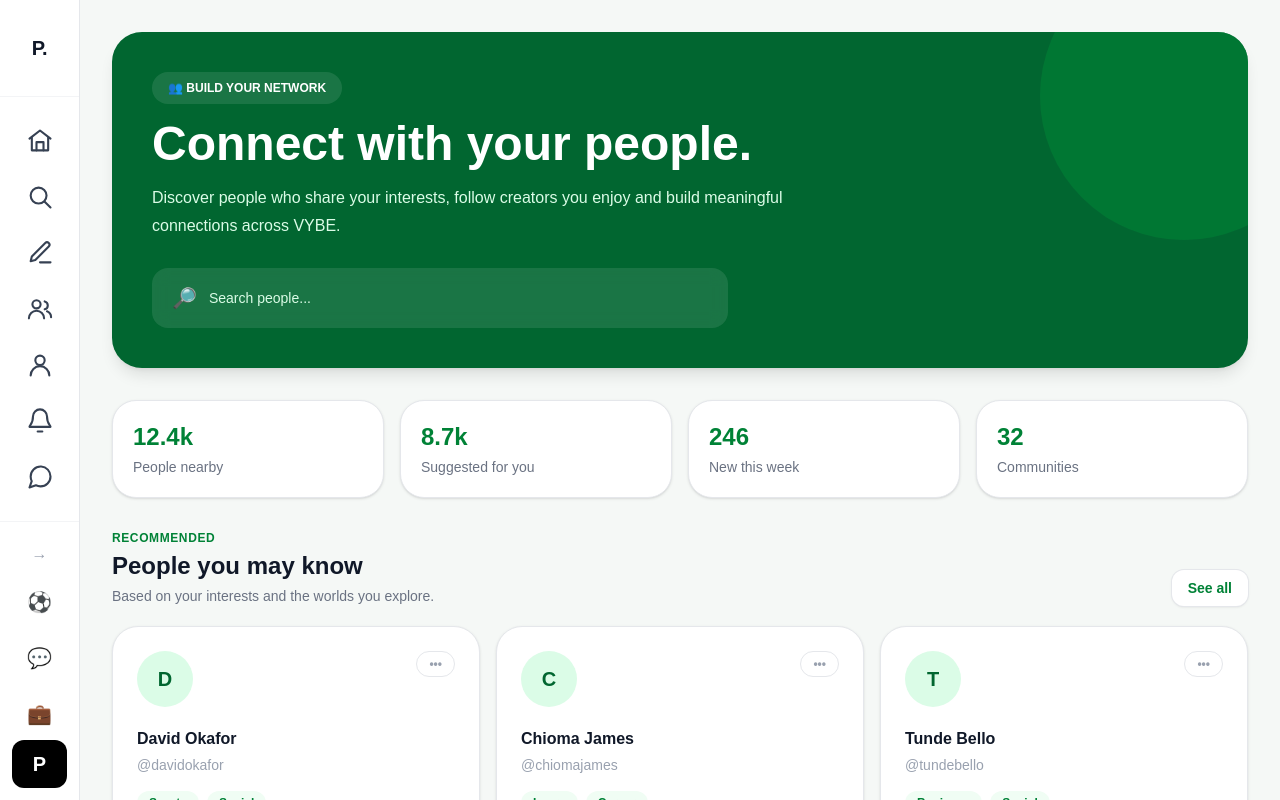
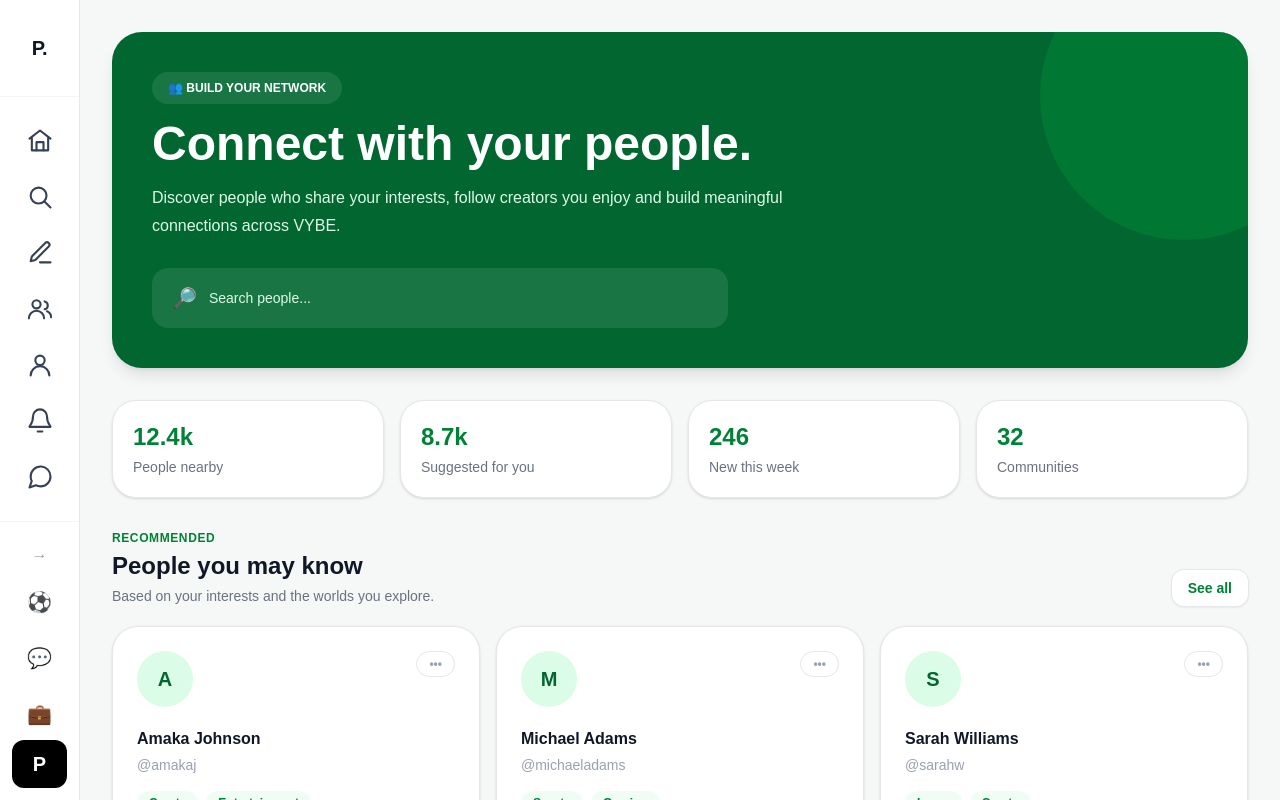
Before and after one commit to Wilsonosara/NEWVYBE, a Next.js app: page /app/connect in a window 1280 px wide. Shown: the top 800 px of the page. Built offline with nearby package versions, Linux system fonts and the light colour scheme; no server answers.

Commit message:
Remove demo story and connection profiles

```diff
--- a/src/app/app/Stories.tsx
+++ b/src/app/app/Stories.tsx
@@ -89,36 +89,6 @@
 const PROFILE_KEY = "project-one-profile";
 
 const sampleStories: Story[] = [
-  {
-    id: "sample-david",
-    name: "David Okafor",
-    username: "@davidokafor",
-    image:
-      "https://images.unsplash.com/photo-1500648767791-00dcc994a43e?w=500&auto=format&fit=crop",
-    media:
-      "https://images.unsplash.com/photo-1517841905240-472988babdf9?w=900&auto=format&fit=crop",
-    createdAt: Date.now(),
-  },
-  {
-    id: "sample-chioma",
-    name: "Chioma James",
-    username: "@chiomajames",
-    image:
-      "https://images.unsplash.com/photo-1534528741775-53994a69daeb?w=500&auto=format&fit=crop",
-    media:
-      "https://images.unsplash.com/photo-1534528741775-53994a69daeb?w=900&auto=format&fit=crop",
-    createdAt: Date.now(),
-  },
-  {
-    id: "sample-tunde",
-    name: "Tunde Bello",
-    username: "@tundebello",
-    image:
-      "https://images.unsplash.com/photo-1506794778202-cad84cf45f1d?w=500&auto=format&fit=crop",
-    media:
-      "https://images.unsplash.com/photo-1506794778202-cad84cf45f1d?w=900&auto=format&fit=crop",
-    createdAt: Date.now(),
-  },
 ];
 
 function PlusIcon({ size = 24 }: { size?: number }) {
--- a/src/app/app/connect/page.tsx
+++ b/src/app/app/connect/page.tsx
@@ -1,27 +1,6 @@
 "use client";
 
 const people = [
-  {
-    initial: "D",
-    name: "David Okafor",
-    username: "@davidokafor",
-    interests: "Sports • Social",
-    followers: "2.4k followers",
-  },
-  {
-    initial: "C",
-    name: "Chioma James",
-    username: "@chiomajames",
-    interests: "Learn • Career",
-    followers: "1.8k followers",
-  },
-  {
-    initial: "T",
-    name: "Tunde Bello",
-    username: "@tundebello",
-    interests: "Business • Social",
-    followers: "3.1k followers",
-  },
   {
     initial: "A",
     name: "Amaka Johnson",
```
